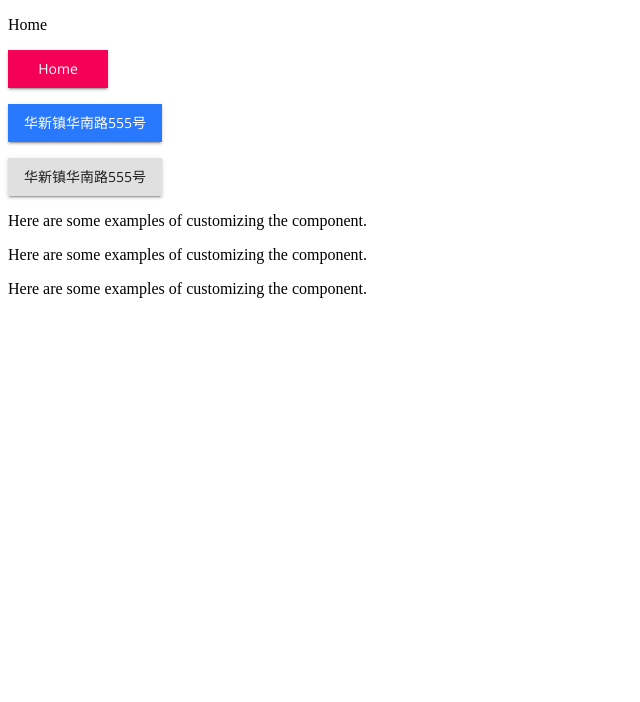
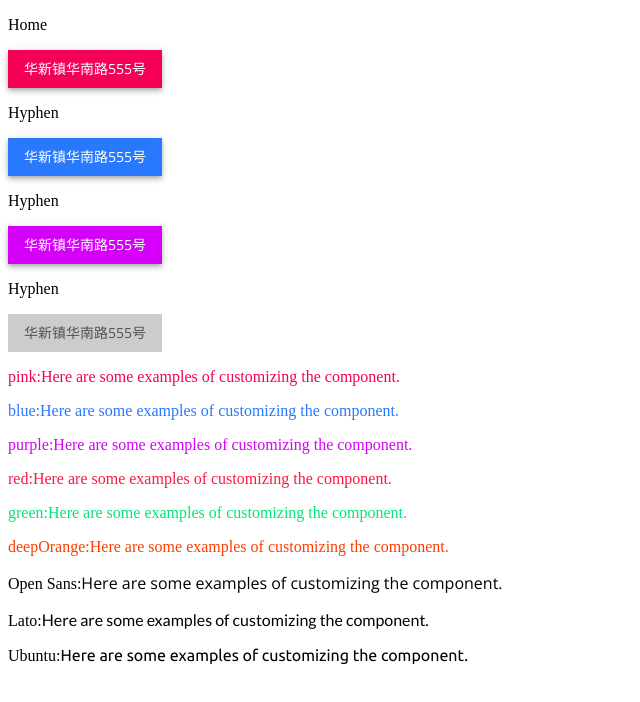
Before and after one commit to w-lianfu/van, a React app: page / in a window 1280 px wide. Shown: the top 702 px of the page, without its empty margins (0-640 px from the left). Built offline with nearby package versions, Linux system fonts and the light colour scheme.

Commit message:
optimize button styles

```diff
--- a/src/common/scss/global.scss
+++ b/src/common/scss/global.scss
@@ -1 +1,10 @@
 @import './color.scss';
+
+.demo-label {
+  display: inline-flex;
+  width: 110px;
+  font-size: 16px;
+}
+.demo-span {
+  font-size: 16px;
+}
--- a/src/common/scss/main.scss
+++ b/src/common/scss/main.scss
@@ -18,7 +18,7 @@ body {
   font-size: 14px;
   margin: 0;
   padding: 0;
-  // line-height: 1.5;
+  line-height: 1.5;
   // touch-action: none;
   // user-select: none;
   -webkit-overflow-scrolling: touch;
--- a/src/components/home/index.tsx
+++ b/src/components/home/index.tsx
@@ -2,6 +2,14 @@ import React, { FC } from 'react';
 
 import AppRoot from '@commonComp/app-root';
 import { Button } from '@material-ui/core';
+import {
+  deepOrange,
+  green,
+  red,
+  purple,
+  pink,
+  blue,
+} from '@material-ui/core/colors';
 
 interface IProps {}
 interface IState {}
@@ -11,17 +19,56 @@ const Home: FC = (props: IProps, state: IState) => {
     <AppRoot>
       <p>Home</p>
       <p>
-        <Button variant="contained" color="primary">Home</Button>
+        <Button variant="contained" color="primary">华新镇华南路555号</Button>
       </p>
+      <p>Hyphen</p>
       <p>
         <Button variant="contained" color="secondary">华新镇华南路555号</Button>
       </p>
+      <p>Hyphen</p>
       <p>
         <Button variant="contained" color="default">华新镇华南路555号</Button>
       </p>
-      <p className="one">Here are some examples of customizing the component.</p>
-      <p className="two">Here are some examples of customizing the component.</p>
-      <p className="three">Here are some examples of customizing the component.</p>
+      <p>Hyphen</p>
+      <p>
+        <Button variant="contained" color="primary" disabled>华新镇华南路555号</Button>
+      </p>
+      <p style={{color: pink['A400']}}>
+        <label className="demo-label">pink:</label>
+        <span className="demo-span">Here are some examples of customizing the component.</span>
+      </p>
+      <p style={{color: blue['A400']}}>
+        <label className="demo-label">blue:</label>
+        <span className="demo-span">Here are some examples of customizing the component.</span>
+      </p>
+      <p style={{color: purple['A400']}}>
+        <label className="demo-label">purple:</label>
+        <span className="demo-span">Here are some examples of customizing the component.</span>
+      </p>
+      <p style={{color: red['A400']}}>
+        <label className="demo-label">red:</label>
+        <span className="demo-span">Here are some examples of customizing the component.</span>
+      </p>
+      <p style={{color: green['A400']}}>
+        <label className="demo-label">green:</label>
+        <span className="demo-span">Here are some examples of customizing the component.</span>
+      </p>
+      <p style={{color: deepOrange['A400']}}>
+        <label className="demo-label">deepOrange:</label>
+        <span className="demo-span">Here are some examples of customizing the component.</span>
+      </p>
+      <p>
+        <label className="demo-label">Open Sans:</label>
+        <span className="demo-span" style={{fontFamily: 'Open Sans'}}>Here are some examples of customizing the component.</span>
+      </p>
+      <p>
+        <label className="demo-label">Lato:</label>
+        <span className="demo-span" style={{fontFamily: 'Lato'}}>Here are some examples of customizing the component.</span>
+      </p>
+      <p>
+        <label className="demo-label">Ubuntu:</label>
+        <span className="demo-span" style={{fontFamily: 'Ubuntu'}}>Here are some examples of customizing the component.</span>
+      </p>
     </AppRoot>
   )
 }
--- a/src/util/theme-config/button-config.tsx
+++ b/src/util/theme-config/button-config.tsx
@@ -1,4 +1,4 @@
-import { pink, blue } from '@material-ui/core/colors';
+import { purple } from '@material-ui/core/colors';
 
 interface IConfig {
   MuiButton: object,
@@ -12,15 +12,24 @@ const ButtonConfig: IConfig = {
       borderRadius: 0,
       lineHeight: 1,
       fontSize: '14px',
-    },
-    containedPrimary: {
-      '&:hover': {
-        backgroundColor: pink[700],
+
+      '&.Mui-disabled': {
+        color: 'rgba(0, 0, 0, 0.6)',
       },
     },
-    containedSecondary: {
+    contained: {
+      color: '#fff',
+      backgroundColor: purple['A400'],
+      boxShadow: `0px 2px 4px -1px rgba(0, 0, 0, 0.2),
+        0px 4px 5px 0px rgba(0, 0, 0, 0.14),
+        0px 1px 10px 0px rgba(0, 0, 0, 0.12)`,
+
       '&:hover': {
-        backgroundColor: blue[700],
+        backgroundColor: purple['A700'],
+      },
+      '&.Mui-disabled': {
+        color: 'rgba(0, 0, 0, 0.6)',
+        backgroundColor: 'rgba(0, 0, 0, 0.2)',
       },
     },
     label: {
--- a/src/util/theme-config/index.tsx
+++ b/src/util/theme-config/index.tsx
@@ -19,10 +19,13 @@ const theme = createMuiTheme({
   // 改变主题色
   palette: {
     primary: {
+      light: '#000',
       main: pink['A400'],
+      dark: pink['A700'],
     },
     secondary: {
       main: blue['A400'],
+      dark: blue['A700'],
     },
   },
   // 改变全局 material-ui 字体
```
Also changed, not shown: 1 other file (tests, documents, lock files or other folders).
